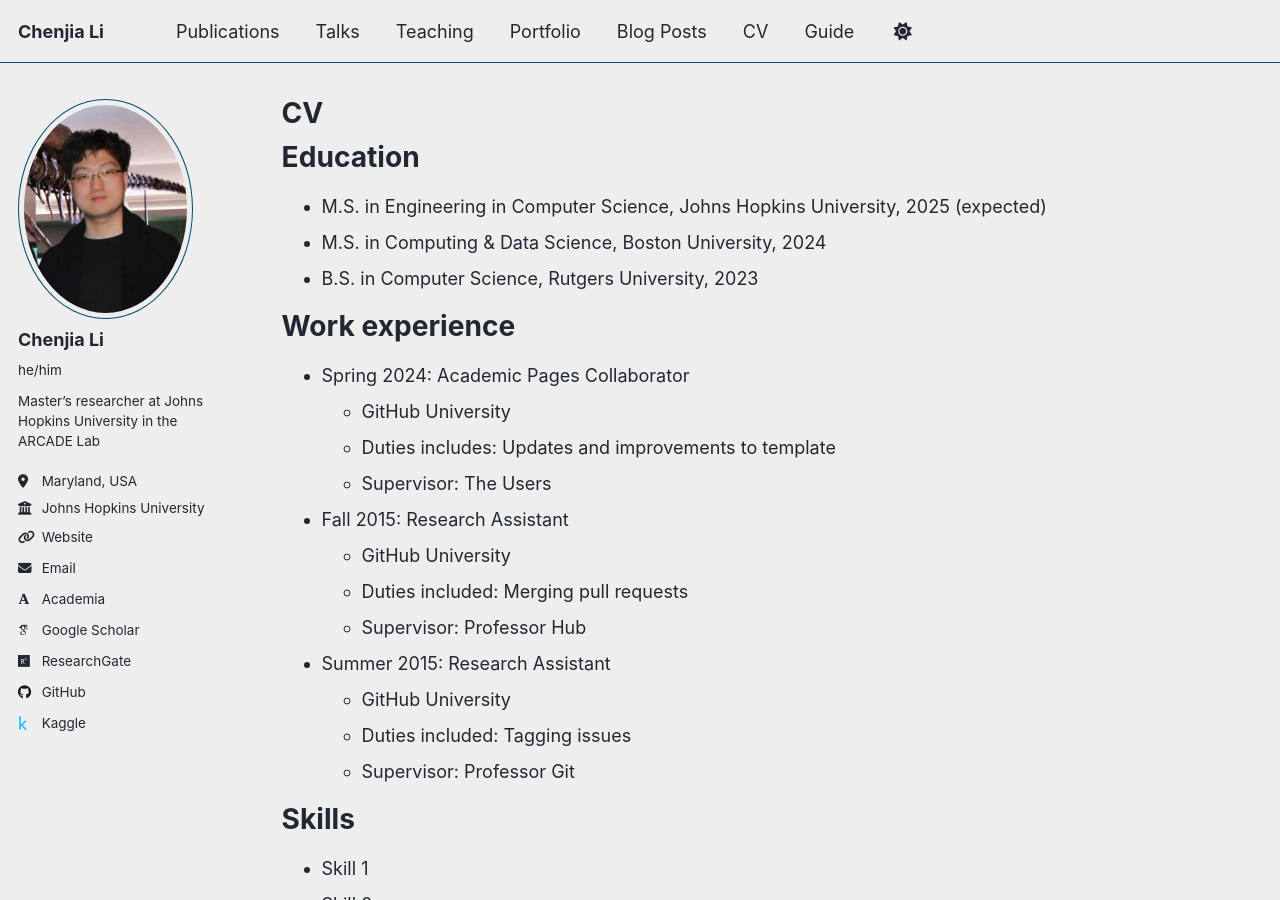
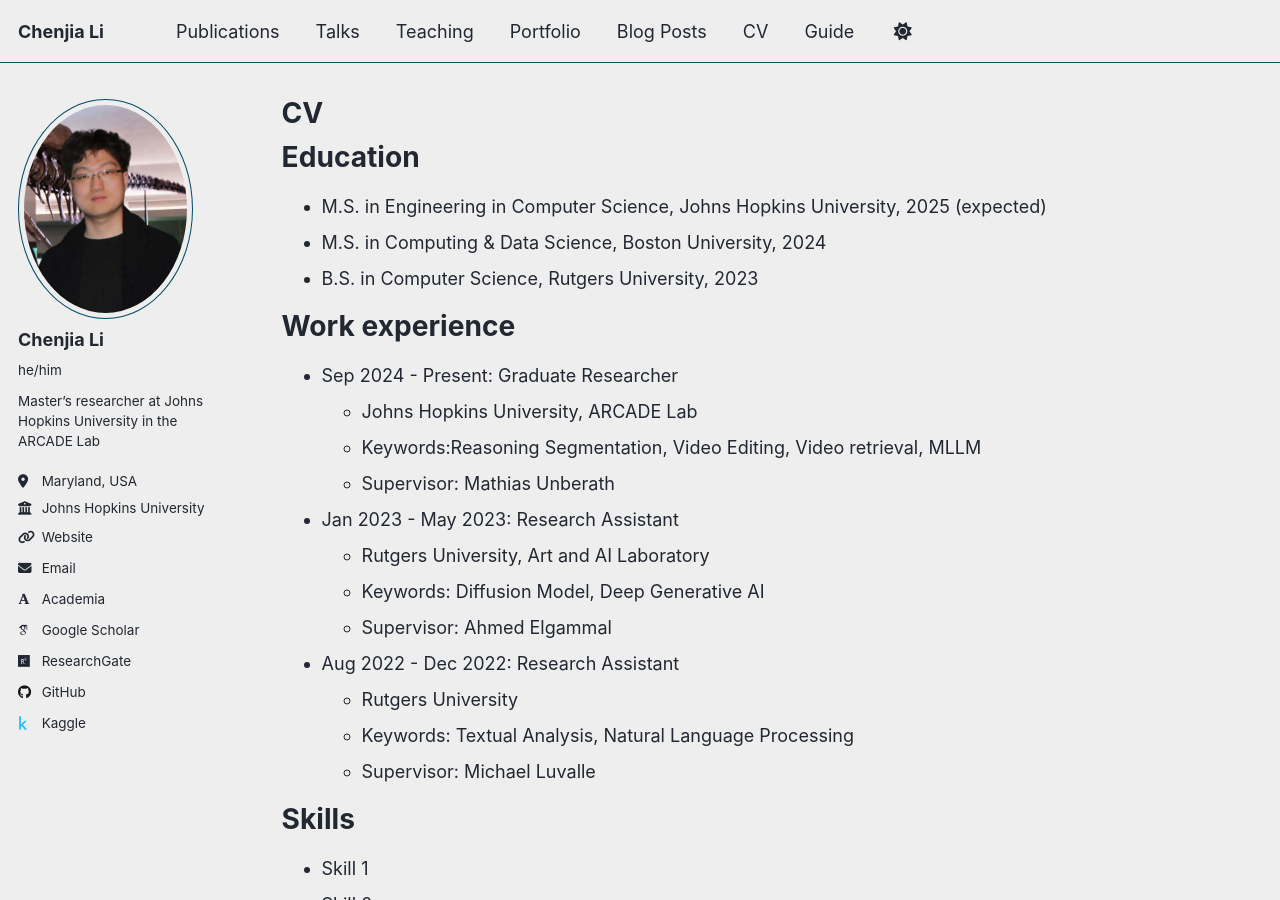
Before and after one commit to ResurrectionV/ResurrectionV.github.io, a Jekyll site: the page built from _pages/cv.md, in a window 1280 px wide and 900 px high. Built offline with Jekyll 4.4.1, drawn with Linux system fonts in a browser that asks for light colours; some web fonts are replaced; a script that is not in the unit is left out.

Commit message:
Update cv.md

```diff
--- a/_pages/cv.md
+++ b/_pages/cv.md
@@ -17,20 +17,20 @@ Education
 
 Work experience
 ======
-* Spring 2024: Academic Pages Collaborator
-  * GitHub University
-  * Duties includes: Updates and improvements to template
-  * Supervisor: The Users
+* Sep 2024 - Present: Graduate Researcher
+  * Johns Hopkins University, ARCADE Lab
+  * Keywords:Reasoning Segmentation, Video Editing, Video retrieval, MLLM
+  * Supervisor: Mathias Unberath
 
-* Fall 2015: Research Assistant
-  * GitHub University
-  * Duties included: Merging pull requests
-  * Supervisor: Professor Hub
+* Jan 2023 - May 2023: Research Assistant
+  * Rutgers University, Art and AI Laboratory
+  * Keywords: Diffusion Model, Deep Generative AI
+  * Supervisor: Ahmed Elgammal
 
-* Summer 2015: Research Assistant
-  * GitHub University
-  * Duties included: Tagging issues
-  * Supervisor: Professor Git
+* Aug 2022 - Dec 2022: Research Assistant
+  * Rutgers University
+  * Keywords: Textual Analysis, Natural Language Processing
+  * Supervisor: Michael Luvalle
 
 Skills
 ======
```
